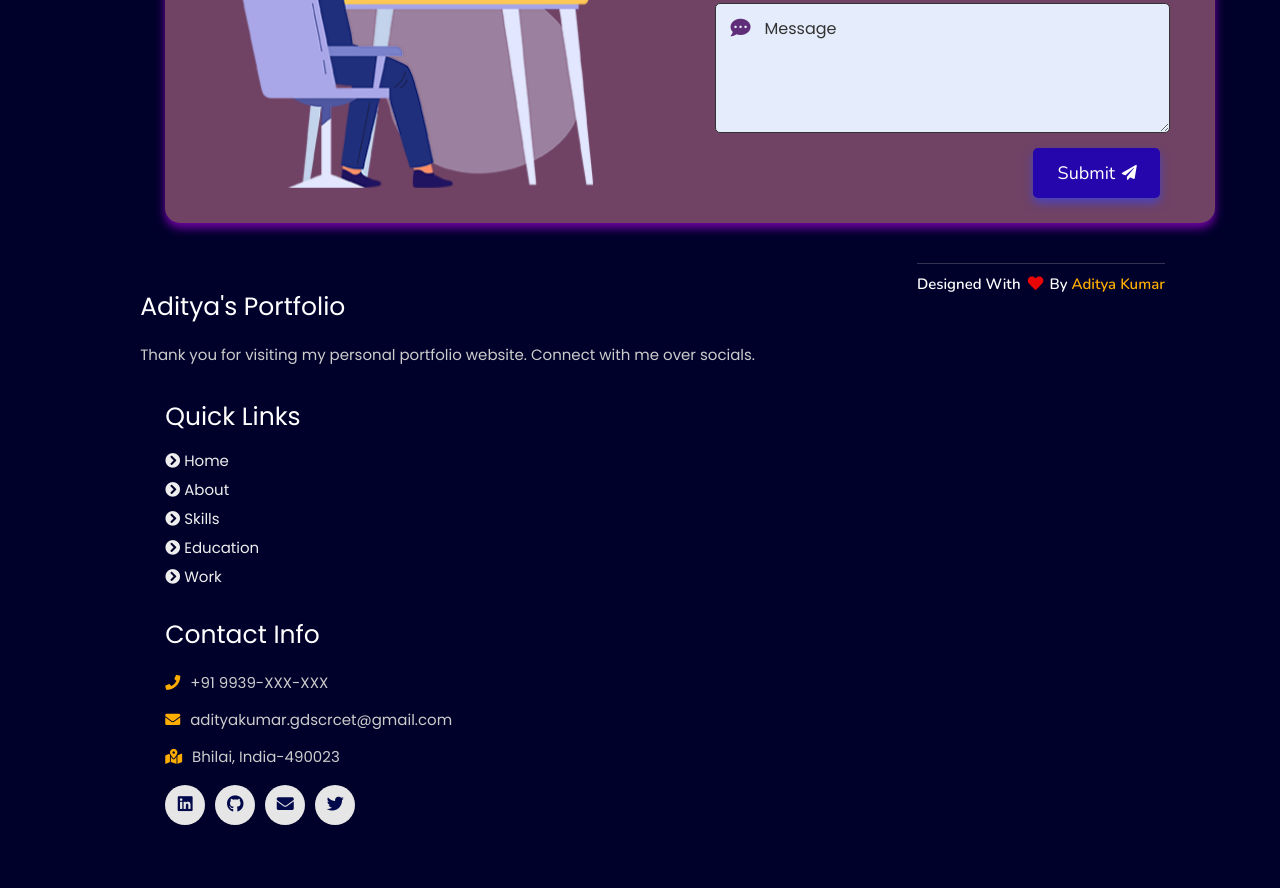
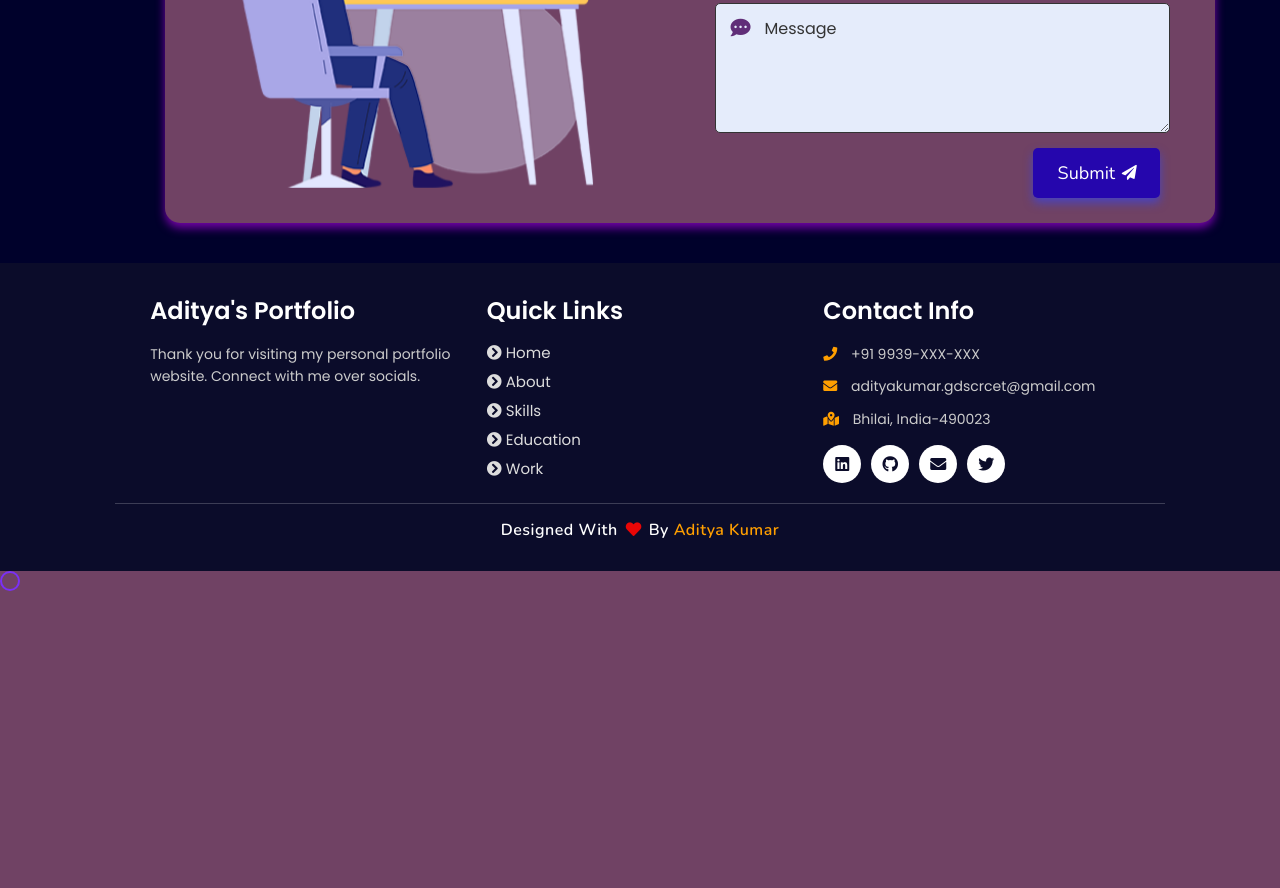
Before and after one commit to TechAditya01/Aditya_website, a plain HTML site: page index.html in a window 1280 px wide. Shown: the part 5859-6747 px from the top of the page. After the commit the page ends 6430 px from the top, so only its background shows below. Drawn offline with nearby package versions, Linux system fonts and the light colour scheme.

Commit message:
fixed the footerrrr

```diff
--- a/assets/css/style.css
+++ b/assets/css/style.css
@@ -963,78 +963,92 @@ form .button-area {
 /* footer section starts */
 .footer {
   min-height: auto;
-  padding-top: 0;
-  background: rgb(0, 1, 43);
+  padding-top: 2rem;
+  background: #0b0c2a;
+  color: #fff;
+  font-family: "Poppins", sans-serif;
 }
 .footer .box-container {
   display: flex;
-  justify-content: center;
+  justify-content: space-between;
   flex-wrap: wrap;
+  max-width: 1200px;
+  margin: 0 auto;
+  padding: 0 2rem;
 }
 .footer .box-container .box {
-  flex: 1 1 25rem;
-  margin: 2.5rem;
+  flex: 1 1 30rem;
+  margin: 1rem 1.5rem;
 }
 .footer .box-container .box h3 {
-  font-size: 2.5rem;
+  font-size: 2.4rem;
   color: #fff;
   padding-bottom: 1rem;
-  font-weight: normal;
+  font-weight: 600;
+  text-transform: none;
 }
 .footer .box-container .box p {
-  font-size: 1.5rem;
+  font-size: 1.4rem;
   color: #ccc;
-  padding: 0.7rem 0;
+  padding: 0.5rem 0;
+  line-height: 1.6;
   text-transform: none;
 }
 .footer .box-container .box p i {
   padding-right: 1rem;
-  color: #ffae00;
+  color: #ff9f00;
 }
 .footer .box-container .box a {
   font-size: 1.5rem;
-  color: rgb(238, 238, 238);
+  color: #ddd;
   padding: 0.3rem 0;
   display: block;
+  text-transform: none;
+  transition: color 0.3s ease;
 }
 .footer .box-container .box a:hover {
-  color: #ffae00;
+  color: #ff9f00;
 }
 .footer .box-container .box .share {
   display: flex;
-  flex-wrap: wrap;
+  flex-wrap: nowrap;
   padding: 1rem 0;
 }
 .footer .box-container .box .share a {
-  height: 4rem;
-  width: 4rem;
-  padding: 1rem;
+  height: 3.8rem;
+  width: 3.8rem;
+  padding: 0.8rem;
   text-align: center;
-  border-radius: 5rem;
-  font-size: 1.7rem;
+  border-radius: 50%;
+  font-size: 1.6rem;
   margin-right: 1rem;
-  transition: 0.2s;
-  background: rgb(230, 230, 230);
-  color: #02094b;
+  transition: all 0.3s ease;
+  background: #fff;
+  color: #0b0c2a;
   border: none;
+  display: flex;
+  align-items: center;
+  justify-content: center;
 }
 .footer .box-container .box .share a:hover {
   background: transparent;
-  transform: scale(0.98);
-  border: 0.1rem solid rgb(180, 178, 178);
-  color: #ffae00;
+  transform: scale(1.05);
+  border: 0.1rem solid #ff9f00;
+  color: #ff9f00;
 }
 .footer .credit {
-  padding: 1rem 0 0 0;
+  padding: 1.5rem 0 1rem 0;
   text-align: center;
-  font-size: 1.5rem;
+  font-size: 1.6rem;
   font-family: "Nunito", sans-serif;
   font-weight: 600;
   color: #fff;
   border-top: 0.1rem solid #fff3;
+  letter-spacing: 0.05rem;
 }
 .footer .credit a {
-  color: #ffae00;
+  color: #ff9f00;
+  text-decoration: none;
 }
 .footer .fa {
   color: #e90606;
@@ -1052,9 +1066,24 @@ form .button-area {
     transform: scale(1.1);
   }
 }
+@media (max-width: 768px) {
+  .footer .box-container {
+    flex-direction: column;
+    align-items: center;
+  }
+  .footer .box-container .box {
+    margin: 1rem 0;
+    width: 100%;
+    max-width: 400px;
+    text-align: center;
+  }
+  .footer .box-container .box .share {
+    justify-content: center;
+  }
+}
 @media (max-width: 450px) {
   .footer .box-container .box {
-    margin: 1.5rem;
+    margin: 1.5rem 0;
   }
   .footer .box-container .box p {
     padding: 0.7rem;
--- a/index.html
+++ b/index.html
@@ -218,21 +218,23 @@
 
       <div class="box">
           <h3>Aditya's Portfolio</h3>
-          <p>Thank you for visiting my personal portfolio website. Connect with me over socials. <br/>
-      <div class="box">
-          <h3>quick links</h3>
-          <a href="#home"><i class="fas fa-chevron-circle-right"></i> home</a>
-          <a href="#about"><i class="fas fa-chevron-circle-right"></i> about</a>
-          <a href="#skills"><i class="fas fa-chevron-circle-right"></i> skills</a>
-          <a href="#education"><i class="fas fa-chevron-circle-right"></i> education</a>
-          <a href="#work"><i class="fas fa-chevron-circle-right"></i> work</a>
+          <p>Thank you for visiting my personal portfolio website. Connect with me over socials.</p>
       </div>
 
       <div class="box">
-          <h3>contact info</h3>
-          <p> <i class="fas fa-phone"></i>+91 9939-XXX-XXX</p>
-          <p> <i class="fas fa-envelope"></i>adityakumar.gdscrcet@gmail.com</p>
-          <p> <i class="fas fa-map-marked-alt"></i>Bhilai, India-490023</p>
+          <h3>Quick Links</h3>
+          <a href="#home"><i class="fas fa-chevron-circle-right"></i> Home</a>
+          <a href="#about"><i class="fas fa-chevron-circle-right"></i> About</a>
+          <a href="#skills"><i class="fas fa-chevron-circle-right"></i> Skills</a>
+          <a href="#education"><i class="fas fa-chevron-circle-right"></i> Education</a>
+          <a href="#work"><i class="fas fa-chevron-circle-right"></i> Work</a>
+      </div>
+
+      <div class="box">
+          <h3>Contact Info</h3>
+          <p> <i class="fas fa-phone"></i> +91 9939-XXX-XXX</p>
+          <p> <i class="fas fa-envelope"></i> adityakumar.gdscrcet@gmail.com</p>
+          <p> <i class="fas fa-map-marked-alt"></i> Bhilai, India-490023</p>
           <div class="share">
 
               <a href="https://www.linkedin.com/in/aditya-kumar-46bb7524b/" class="fab fa-linkedin" aria-label="LinkedIn" target="_blank"></a>
@@ -244,7 +246,7 @@
       </div>
   </div>
 
-  <h1 class="credit">Designed with <i class="fa fa-heart pulse"></i> by <a href="https://www.linkedin.com/in/aditya-kumar-46bb7524b/"> Aditya Kumar</a></h1>
+  <h1 class="credit">Designed With <i class="fa fa-heart pulse"></i> By <a href="https://www.linkedin.com/in/aditya-kumar-46bb7524b/">Aditya Kumar</a></h1>
 
 </section>
 <!-- footer section ends -->
```
